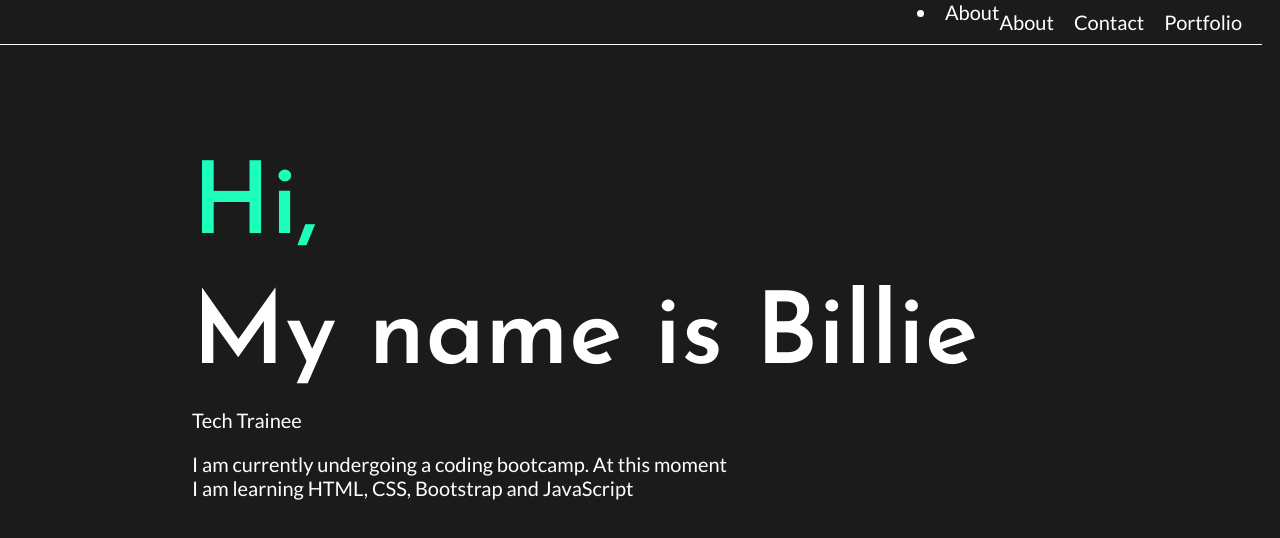
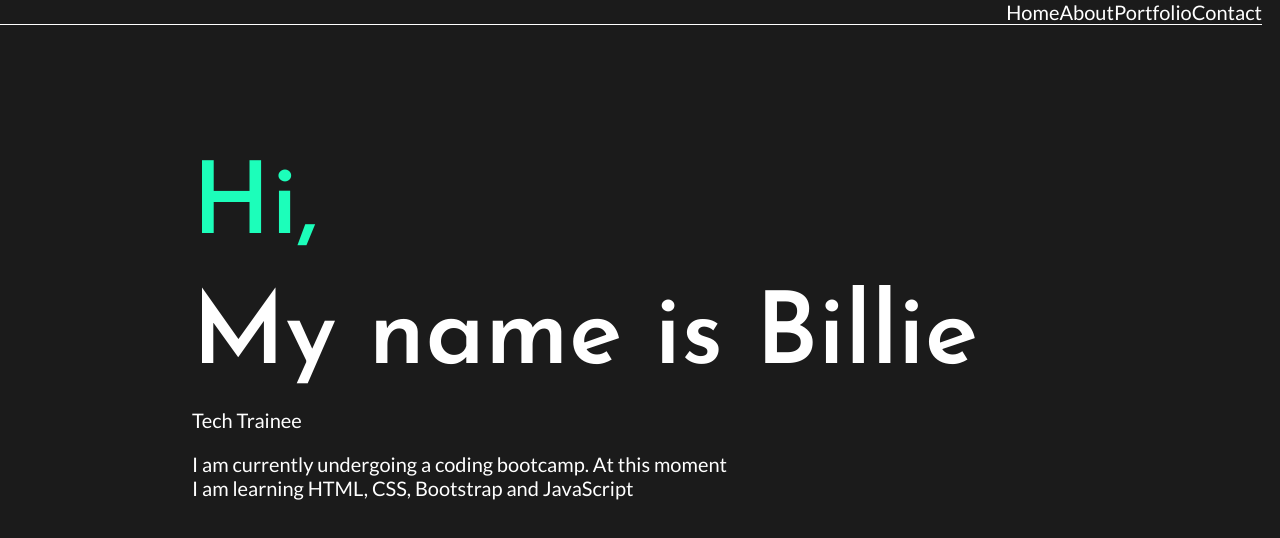
Before and after one commit to dartbill/React-Portfolio, a React (Create React App) app: page / in a window 1280 px wide. Shown: the top 538 px of the page. Built offline with nearby package versions, Linux system fonts and the light colour scheme.

Commit message:
add broken home ref

```diff
--- a/src/App.js
+++ b/src/App.js
@@ -1,12 +1,13 @@
 import React, { useRef } from "react";
 import { Layout } from "./layout";
-import { Routes, Route } from "react-router-dom";
+// import { Routes, Route } from "react-router-dom";
 import * as Pages from "./pages";
 
 import "./app.css";
 
 function App() {
 
+  const home = useRef(null)
   const about = useRef(null);
   const contact = useRef(null);
   const portfolio = useRef(null);
@@ -20,12 +21,17 @@ function App() {
   return (
     <>
       <Layout
+        home={home}
         about={about}
         contact={contact}
         portfolio={portfolio} />
 
 
-      <Pages.HomePage about={about} />
+      <Pages.HomePage
+        home={home}
+        about={about}
+        contact={contact}
+        portfolio={portfolio} />
 
       {/* <Pages.AboutPage /> */}
     </>
--- a/src/components/NavBar/index.js
+++ b/src/components/NavBar/index.js
@@ -3,16 +3,10 @@ import { NavLink } from "react-router-dom";
 
 import styles from "./style.module.css";
 
-export const NavBar = ({ about, contact, portfolio }) => {
+export const NavBar = ({ home, about, contact, portfolio }) => {
   const scrollDown = (ref) => {
-    console.log("scrolldown is called")
-    console.log("ref is " + ref.current)
     console.log(ref)
     const options = { behavior: 'smooth' }
-    // window.scrollTo({
-    //   top: ref.current,
-    //   behavior: "smooth",
-    // });
     ref.current.scrollIntoView(options)
   };
 
@@ -21,23 +15,19 @@ export const NavBar = ({ about, contact, portfolio }) => {
       <nav className={styles.Navcontainer}>
 
         <li onClick={() => {
-
+          scrollDown(home)
+        }}>Home</li>
+        <li onClick={() => {
           scrollDown(about)
         }}>About</li>
 
-        {/* <NavLink onClick={() => scrollDown(about)} className={styles.textColor} to="/">
-          Home
-        </NavLink> */}
-        <NavLink className={styles.textColor} to="/about">
-          About
-        </NavLink>
-        <NavLink className={styles.textColor} to="/contact">
-          Contact
-        </NavLink>
-        <NavLink className={styles.textColor} to="/portfolio">
-          Portfolio
-        </NavLink>
-        {/* <BackButton /> */}
+        <li onClick={() => {
+          scrollDown(portfolio)
+        }}>Portfolio</li>
+        <li onClick={() => {
+          scrollDown(contact)
+        }}>Contact</li>
+
       </nav>
     </div>
   );
--- a/src/components/NavBar/style.module.css
+++ b/src/components/NavBar/style.module.css
@@ -1,4 +1,5 @@
 .Navcontainer {
+  list-style: none;
   display: flex;
   flex-flow: row wrap;
   justify-content: flex-end;
--- a/src/pages/Home/index.js
+++ b/src/pages/Home/index.js
@@ -6,17 +6,21 @@ import styles from "./style.module.css";
 import pic from './smalltalk.png'
 import rabbit from './rabbithabits.png'
 
-export const HomePage = ({ about }) => {
+export const HomePage = ({ home, about, contact, portfolio }) => {
   return (
     <>
       < div className={styles.snapContainer}>
         <title>Billie Dartnell</title>
 
-        <section className={styles.scrollSection}>
+        <section ref={home} className={styles.scrollSection}>
           <Components.Title />
         </section>
 
-        <section className={styles.scrollSection}>
+        <section ref={about} className={styles.scrollSection}>
+          <Components.ShortAboutMe />
+        </section>
+
+        <section ref={portfolio} className={styles.scrollSection}>
           <h2 className={styles.text}>A Few Projects</h2>
           <div className={styles.cardContainer}>
             <Components.PortfolioCard img={pic} website="https://smalltalkapp.netlify.app/" link="https://github.com/dartbill/smallTalk_Client" title="SmallTalk" info="A simple anon journal site made in a team. I was involved in both the front-end and back-end of this project" programs="This project uses JavaScript and HTML/CSS as the main languages (I should add icons instead)" />
@@ -28,12 +32,9 @@ export const HomePage = ({ about }) => {
         {/* <section className={styles.scrollSection}>
           <Components.MoreProjectsBtn />
         </section> */}
-        {console.log("this is from the page" + about)}
-        <section ref={about} className={styles.scrollSection}>
-          <Components.ShortAboutMe />
-        </section>
 
-        <section className={styles.scrollSection}>
+
+        <section ref={contact} className={styles.scrollSection}>
           <Components.ContactMeBtn />
         </section>
       </div>
```
